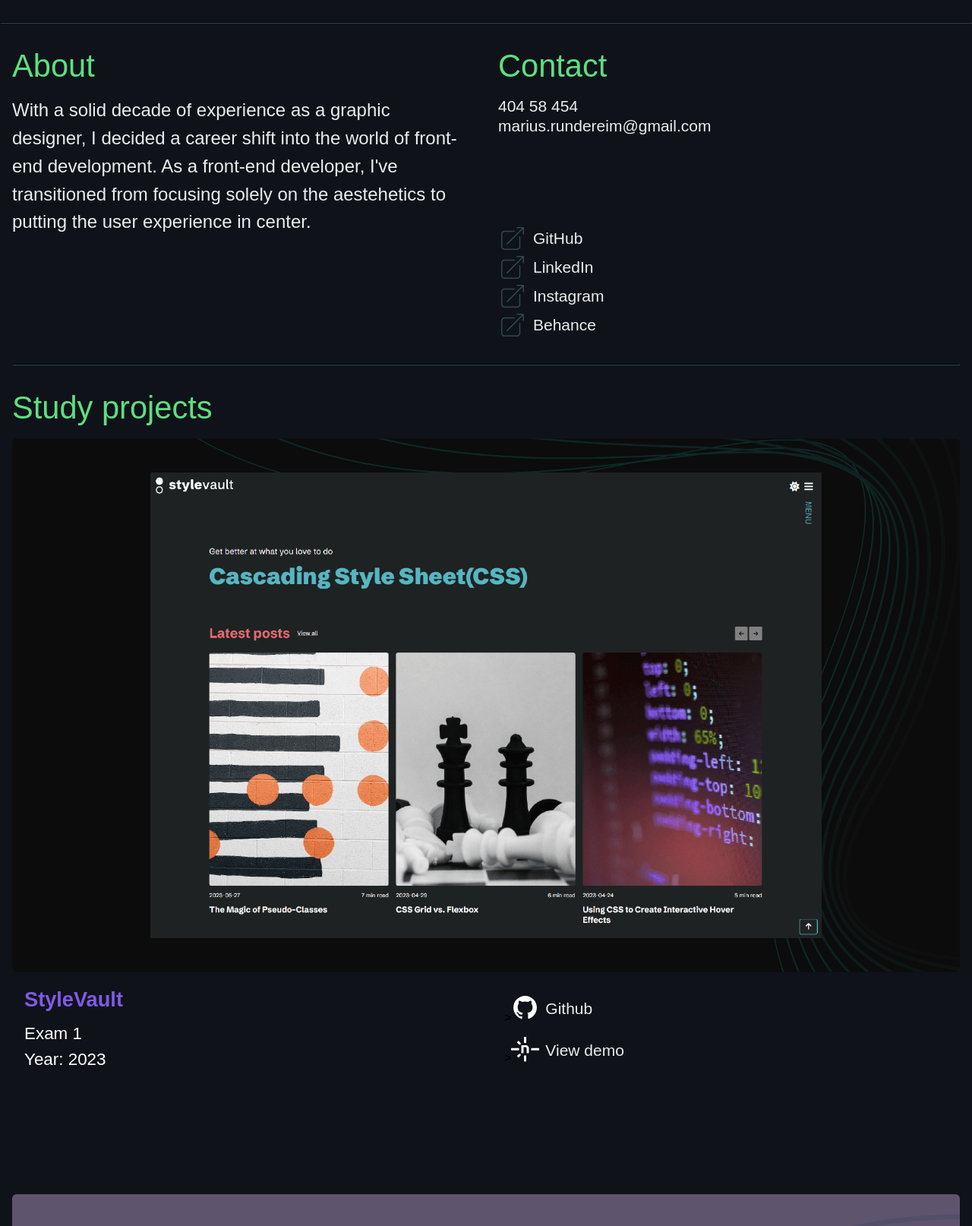
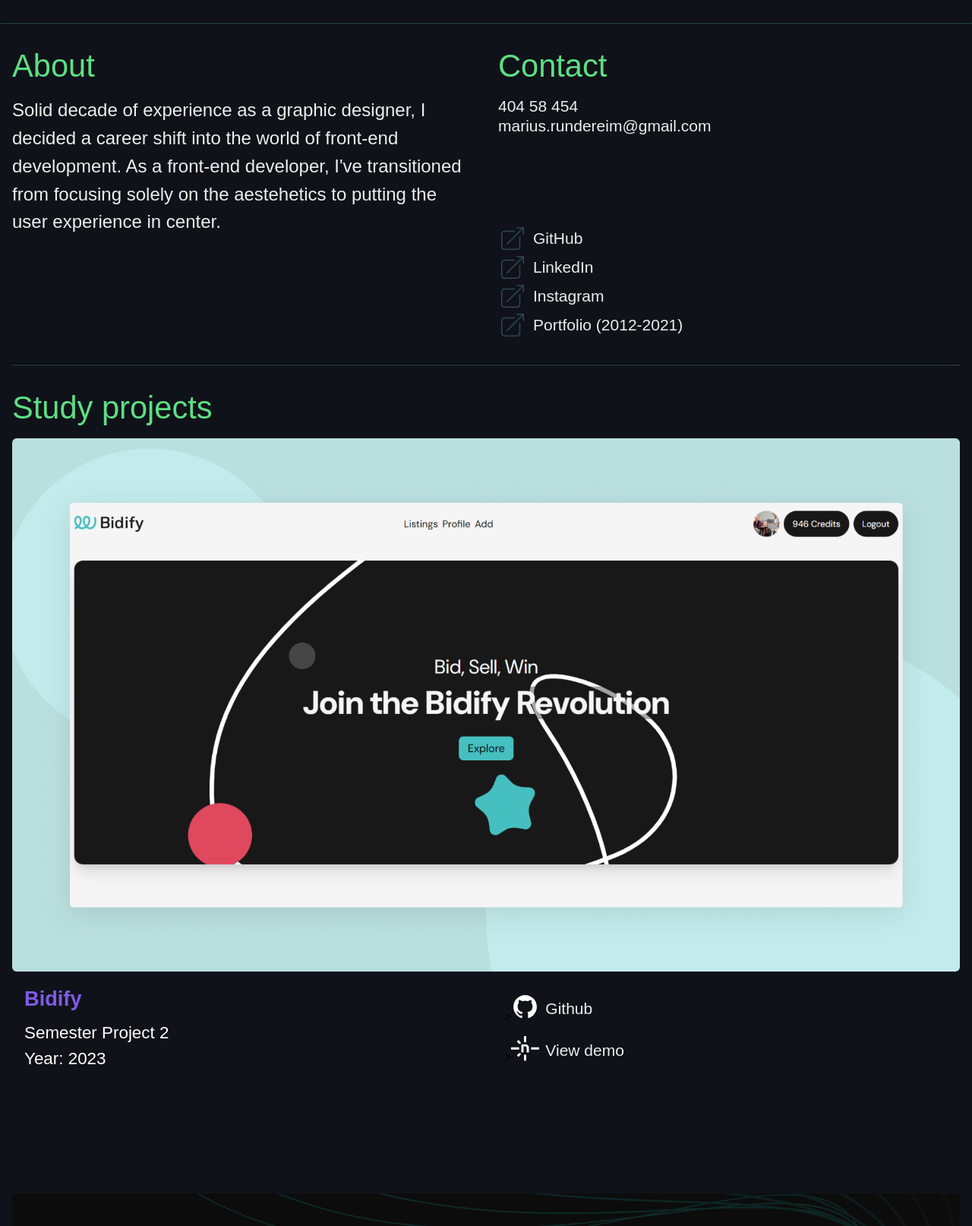
Before and after one commit to mariusrundereim/portfolio_1, a plain HTML site: page index.html in a window 1280 px wide. Shown: the part 607-2221 px from the top of the page at 76% size. Drawn offline with Linux system fonts and the light colour scheme; a web font is replaced by a local one.

Commit message:
updates with new portfolio item

```diff
--- a/index.html
+++ b/index.html
@@ -67,8 +67,8 @@
         <div>
           <h2 class="font-section-title">About</h2>
           <p class="font-about-p">
-            With a solid decade of experience as a graphic designer, I decided a
-            career shift into the world of front-end development. As a front-end
+            Solid decade of experience as a graphic designer, I decided a career
+            shift into the world of front-end development. As a front-end
             developer, I've transitioned from focusing solely on the aestehetics
             to putting the user experience in center.
           </p>
@@ -157,10 +157,10 @@
                 <p>Instagram</p>
               </a>
 
-              <!--Behance-->
+              <!--Graphic Design Portfolio-->
               <a
                 class="flex-center-gap"
-                href="https://www.behance.net/mariusrundereim"
+                href="https://mariusrundereim.myportfolio.com/"
                 target="_blank"
               >
                 <svg
@@ -178,7 +178,7 @@
                     stroke-linejoin="round"
                   />
                 </svg>
-                <p>Behance</p>
+                <p>Portfolio (2012-2021)</p>
               </a>
             </div>
           </div>
@@ -188,74 +188,6 @@
       <section>
         <h2 class="font-section-title">Study projects</h2>
         <article class="project-item"></article>
-        <!-- <article>
-          <a href="#" target="_blank">
-            <img
-              class="cover-img"
-              src="./images/communityscience_cover.png"
-              alt="Cover image"
-            />
-          </a>
-
-          <div class="project-content">
-            <div class="project-desc">
-              <h2 class="project-title">Rainydays</h2>
-              <p>Course Assignment</p>
-              <p>Year: 2022</p>
-            </div>
-
-            <div class="project-links">
-              <div class="flex-center-gap">
-                <a href="#"
-                  ><svg
-                    width="37"
-                    height="37"
-                    viewBox="0 0 37 37"
-                    fill="none"
-                    xmlns="http://www.w3.org/2000/svg"
-                  >
-                    <path
-                      d="M18.5 3.08337C16.4755 3.08337 14.4708 3.48214 12.6003 4.2569C10.7299 5.03166 9.03038 6.16724 7.59881 7.59881C4.70763 10.49 3.08337 14.4113 3.08337 18.5C3.08337 25.3142 7.50796 31.0955 13.6284 33.1459C14.3992 33.2692 14.6459 32.7913 14.6459 32.375V29.7696C10.3755 30.6946 9.46587 27.7038 9.46587 27.7038C8.75671 25.9155 7.75462 25.4375 7.75462 25.4375C6.35171 24.4817 7.86254 24.5125 7.86254 24.5125C9.40421 24.6205 10.2213 26.1005 10.2213 26.1005C11.5625 28.4438 13.8288 27.75 14.7075 27.38C14.8463 26.378 15.2471 25.6996 15.6788 25.3142C12.2563 24.9288 8.66421 23.603 8.66421 17.7292C8.66421 16.018 9.25004 14.6459 10.2521 13.5513C10.098 13.1659 9.55837 11.5625 10.4063 9.48129C10.4063 9.48129 11.7013 9.06504 14.6459 11.0538C15.8638 10.7146 17.1896 10.545 18.5 10.545C19.8105 10.545 21.1363 10.7146 22.3542 11.0538C25.2988 9.06504 26.5938 9.48129 26.5938 9.48129C27.4417 11.5625 26.9021 13.1659 26.748 13.5513C27.75 14.6459 28.3359 16.018 28.3359 17.7292C28.3359 23.6184 24.7284 24.9134 21.2905 25.2988C21.8455 25.7767 22.3542 26.7171 22.3542 28.1509V32.375C22.3542 32.7913 22.6009 33.2846 23.3871 33.1459C29.5075 31.08 33.9167 25.3142 33.9167 18.5C33.9167 16.4755 33.5179 14.4708 32.7432 12.6003C31.9684 10.7299 30.8328 9.03038 29.4013 7.59881C27.9697 6.16724 26.2702 5.03166 24.3997 4.2569C22.5293 3.48214 20.5246 3.08337 18.5 3.08337Z"
-                      fill="white"
-                    /></svg
-                ></a>
-                <p>Github</p>
-              </div>
-              <div class="flex-center-gap">
-                <a href="#"
-                  ><svg
-                    width="37"
-                    height="33"
-                    viewBox="0 0 37 33"
-                    fill="none"
-                    xmlns="http://www.w3.org/2000/svg"
-                  >
-                    <g clip-path="url(#clip0_118_122)">
-                      <path
-                        d="M9.99886 27.1845H9.64953L7.90576 25.4407V25.0914L10.5715 22.4256H12.4183L12.6646 22.6719V24.5187L9.99886 27.1845ZM7.90576 7.46188V7.11254L9.64953 5.36877H9.99886L12.6646 8.03451V9.88133L12.4183 10.1276H10.5715L7.90576 7.46188Z"
-                        fill="white"
-                      />
-                      <path
-                        d="M23.256 21.5638H20.7191L20.5073 21.3519V15.4132C20.5073 14.3567 20.092 13.5378 18.8178 13.5092C18.1621 13.492 17.412 13.5092 16.6103 13.5407L16.4899 13.6638V21.349L16.278 21.5609H13.7412L13.5293 21.349V11.2043L13.7412 10.9923H19.4506C21.6697 10.9923 23.4678 12.7904 23.4678 15.0096V21.3519L23.256 21.5638Z"
-                        fill="white"
-                      />
-                      <path
-                        d="M10.3596 17.7613H0.211883L0 17.5494V15.0067L0.211883 14.7948H10.3596L10.5714 15.0067V17.5494L10.3596 17.7613ZM36.7881 17.7613H26.6404L26.4286 17.5494V15.0067L26.6404 14.7948H36.7881L37 15.0067V17.5494L36.7881 17.7613ZM17.0368 7.82261V0.211883L17.2486 0H19.7914L20.0033 0.211883V7.82261L19.7914 8.03449H17.2486L17.0368 7.82261ZM17.0368 32.3442V24.7335L17.2486 24.5216H19.7914L20.0033 24.7335V32.3442L19.7914 32.556H17.2486L17.0368 32.3442Z"
-                        fill="white"
-                      />
-                    </g>
-                    <defs>
-                      <clipPath id="clip0_118_122">
-                        <rect width="37" height="32.6641" fill="white" />
-                      </clipPath>
-                    </defs>
-                  </svg>
-                </a>
-                <p>View demo</p>
-              </div>
-            </div>
-          </div>
-        </article> -->
       </section>
     </main>
     <hr />
--- a/js/portfolio.js
+++ b/js/portfolio.js
@@ -1,4 +1,16 @@
 export const studyProjects = [
+  {
+    title: "Bidify",
+    assignment: "Semester Project 2",
+    year: 2023,
+    desc: "Lorem ipsum dolor",
+    cover: "./images/bidify_cover.png",
+    cover_alt: "This is a cover image for this project",
+    url: [
+      "https://mariusrundereim.github.io/marius-semester-project-2",
+      "https://github.com/mariusrundereim/marius-semester-project-2",
+    ],
+  },
   {
     title: "StyleVault",
     assignment: "Exam 1",
@@ -13,7 +25,7 @@ export const studyProjects = [
   },
   {
     title: "Community Science Museum",
-    assignment: "Semester Exam 1",
+    assignment: "Semester Project 1",
     year: 2022,
     desc: "Lorem ipsum dolor",
     cover: "./images/communityscience_cover.png",
```
Also changed, not shown: images/bidify_cover.png (added).
